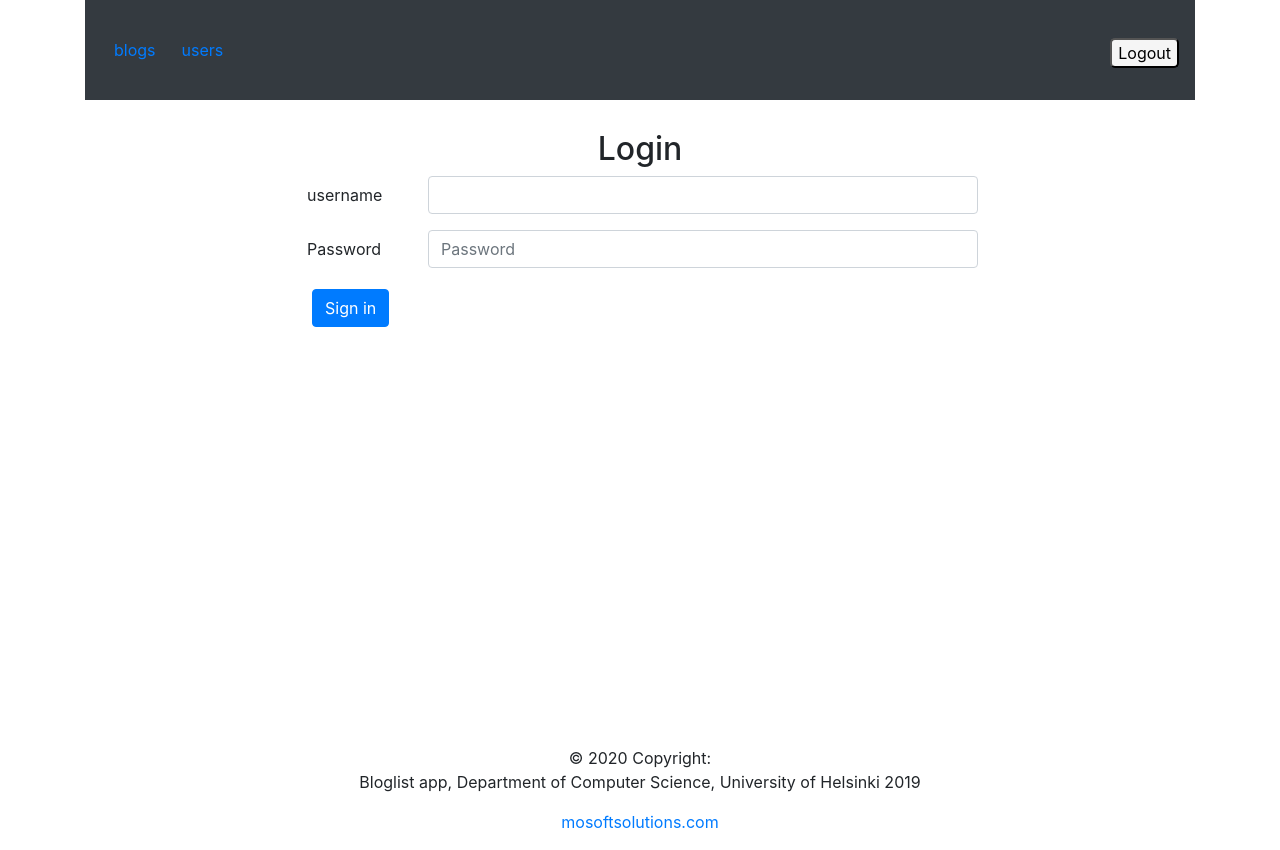
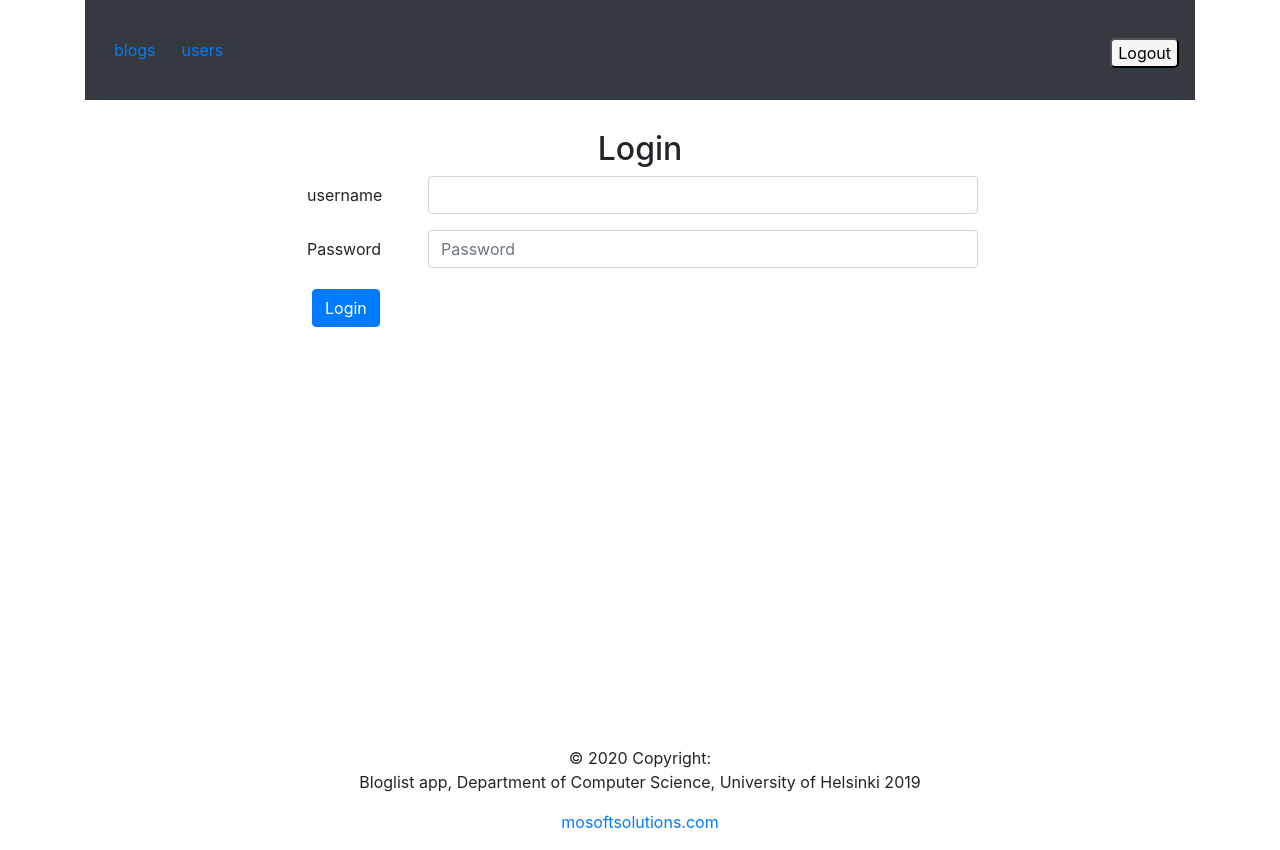
Before and after one commit to morisasy/fullstackhelsinki2020, a React (Create React App) app in the folder part7/bloglist-redux/: page /login in a window 1280 px wide. Built offline with nearby package versions, Linux system fonts and the light colour scheme; no server answers.

Commit message:
cypress test updated

```diff
--- a/part7/bloglist-redux/src/components/LoginForm.js
+++ b/part7/bloglist-redux/src/components/LoginForm.js
@@ -36,7 +36,7 @@
                               />
                           </div>
                         </div>
-                        <button type="submit" class="btn btn-primary">Sign in</button>
+                        <button type="submit" class="btn btn-primary">Login</button>
                 </form>
         </div>
   )
```
Also changed, not shown: 1 other file (tests, documents, lock files or other folders).
